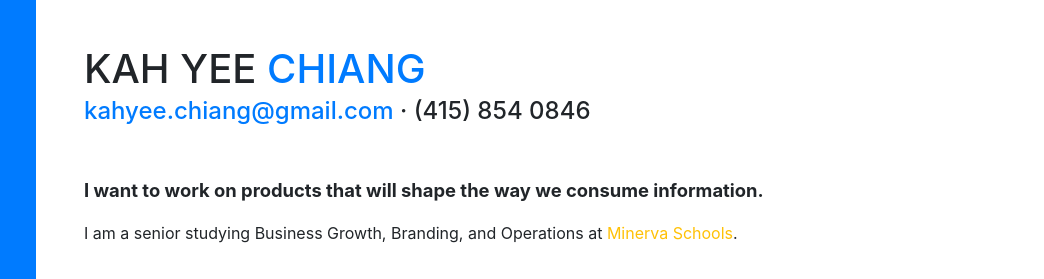
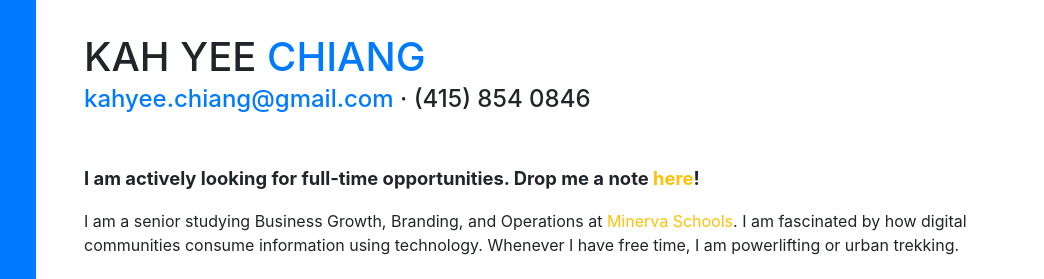
Before and after one commit to kahyeechiang/website, a website with bundled scripts: page index.html in a window 1280 px wide. Shown: the part 179-458 px from the top of the page, 236-1280 px from the left. Built offline with nearby package versions, Linux system fonts and the light colour scheme; a web font is replaced by a local one.

Commit message:
headline changes

```diff
--- a/index.html
+++ b/index.html
@@ -81,8 +81,8 @@
           <div class="subheading mb-5">
             <a href="mailto:kahyee.chiang@gmail.com">kahyee.chiang@gmail.com</a> · (415) 854 0846
           </div>
-          <p class="lead"><b> I want to work on products that will shape the way we consume information. </b> </p>
-          <p class="mb-5">I am a senior studying Business Growth, Branding, and Operations at <a href="http://minerva.kgi.edu" class="text-warning" target="_blank">Minerva Schools</a>.
+          <p class="lead"><b> I am actively looking for full-time opportunities. Drop me a note <a href="mailto:kahyee@Minerva.kgi.edu" class="text-warning" target="_blank">here</a>! </b> </p>
+          <p class="mb-5">I am a senior studying Business Growth, Branding, and Operations at <a href="http://minerva.kgi.edu" class="text-warning" target="_blank">Minerva Schools</a>. I am fascinated by how digital communities consume information using technology. Whenever I have free time, I am powerlifting or urban trekking.
           </p>
           <div class="social-icons mb-5">
             <a href="/resume.pdf" target="_blank">
```
